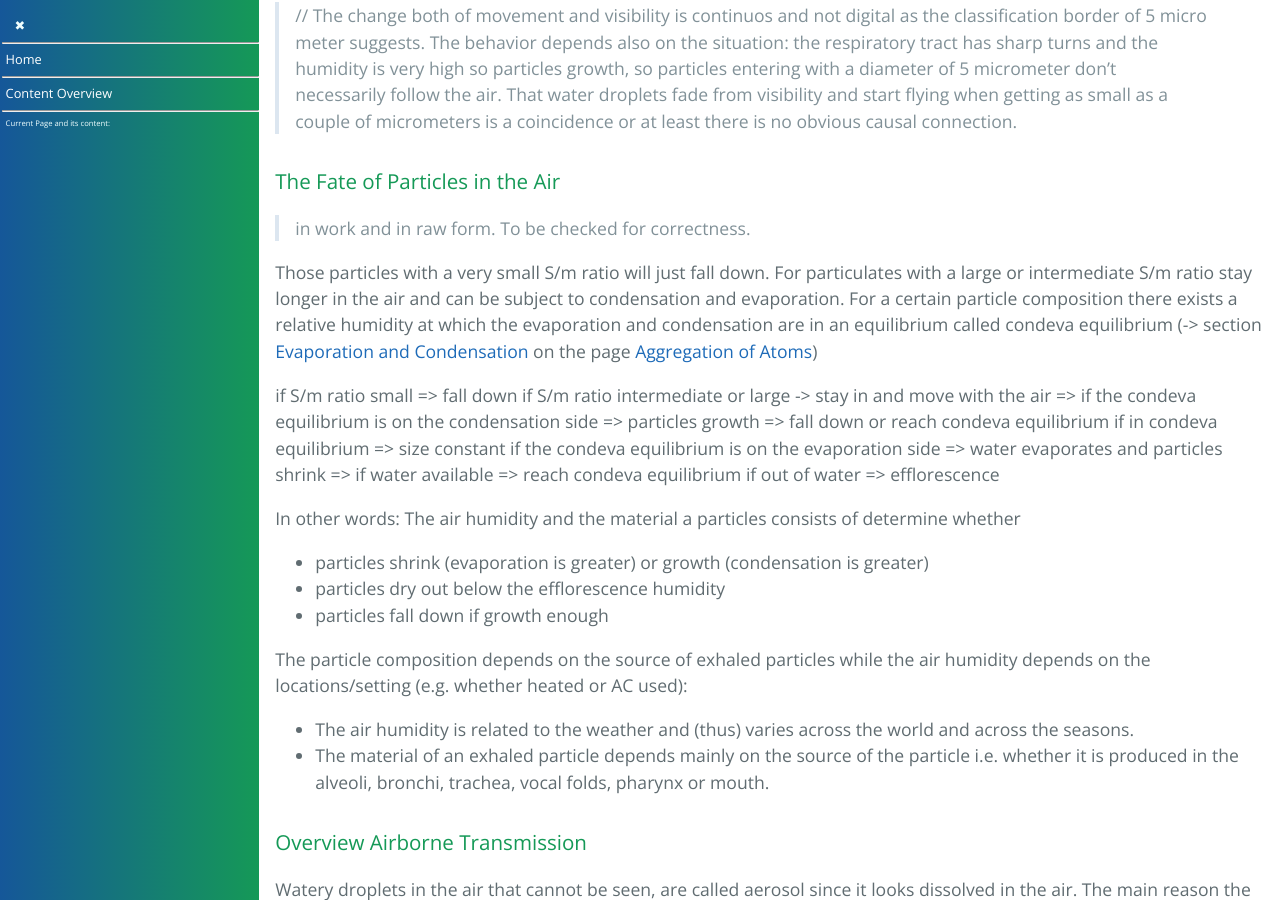
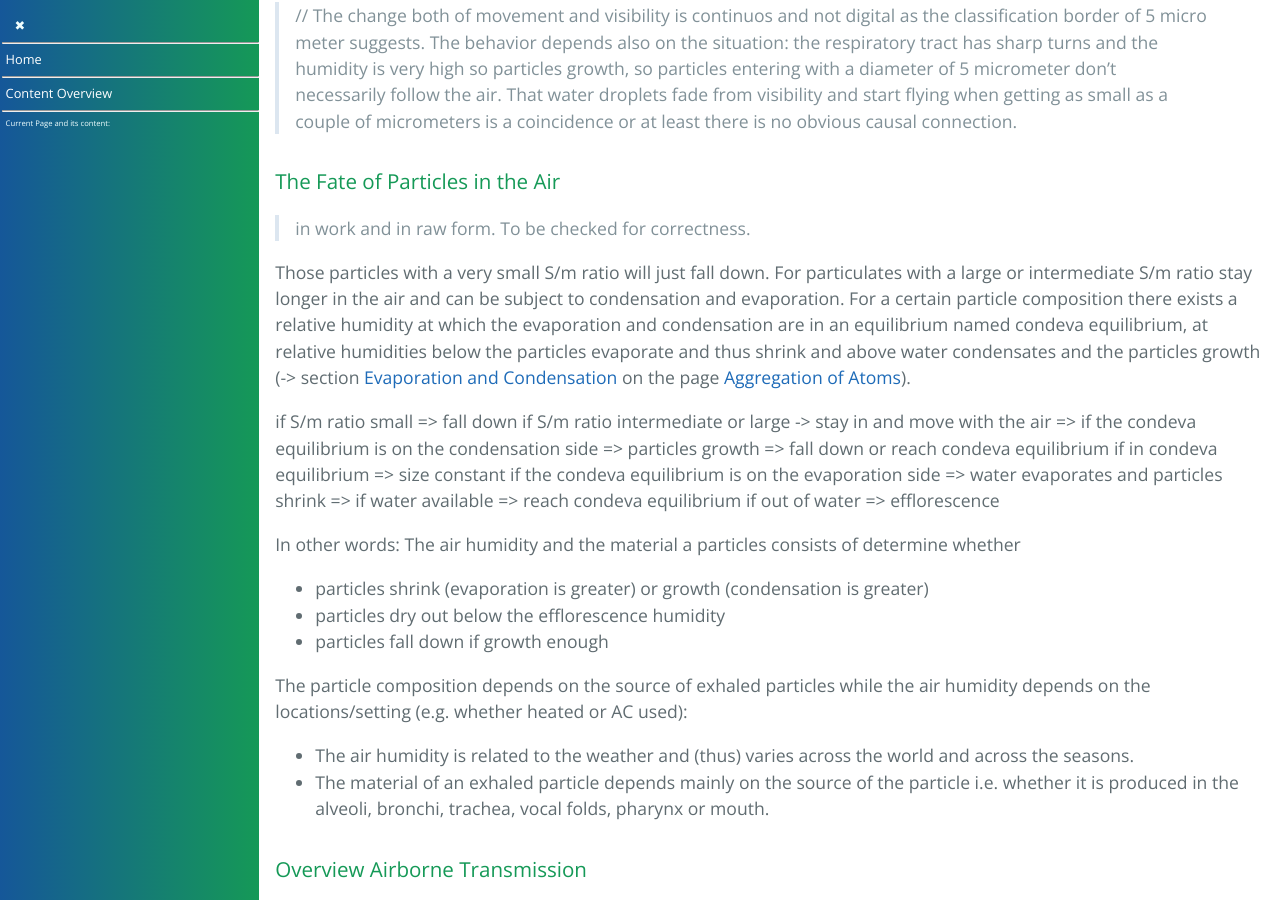
Before and after one commit to forestgrape/coronavirus, a Jekyll site: the page built from 5_epidemiological/transmission.md, in a window 1280 px wide and 900 px high, scrolled down 3354 px. Built offline with Jekyll 4.4.1, drawn with Linux system fonts in a browser that asks for light colours; our own code applies the rules of GitHub Pages for plain Markdown files.

Commit message:
clarification

```diff
--- a/5_epidemiological/transmission.md
+++ b/5_epidemiological/transmission.md
@@ -110,7 +110,7 @@ The larger droplets keep their name and are called droplets:
 > in work and in raw form. To be checked for correctness.
 
 
-Those particles with a very small S/m ratio will just fall down. For particulates with a large or intermediate S/m ratio stay longer in the air and can be subject to condensation and evaporation. For a certain particle composition there exists a relative humidity at which the evaporation and condensation are in an equilibrium called condeva equilibrium (-> section [Evaporation and Condensation](../9_physics/aggregations_of_atoms.md#condensation-and-evaporation) on the page [Aggregation of Atoms](../9_physics/aggregations_of_atoms.md))
+Those particles with a very small S/m ratio will just fall down. For particulates with a large or intermediate S/m ratio stay longer in the air and can be subject to condensation and evaporation. For a certain particle composition there exists a relative humidity at which the evaporation and condensation are in an equilibrium named condeva equilibrium, at relative humidities below the particles evaporate and thus shrink and above water condensates and the particles growth (-> section [Evaporation and Condensation](../9_physics/aggregations_of_atoms.md#condensation-and-evaporation) on the page [Aggregation of Atoms](../9_physics/aggregations_of_atoms.md)).
 
 if S/m ratio small => fall down
 if S/m ratio intermediate or large -> stay in and move with the air =>
```
